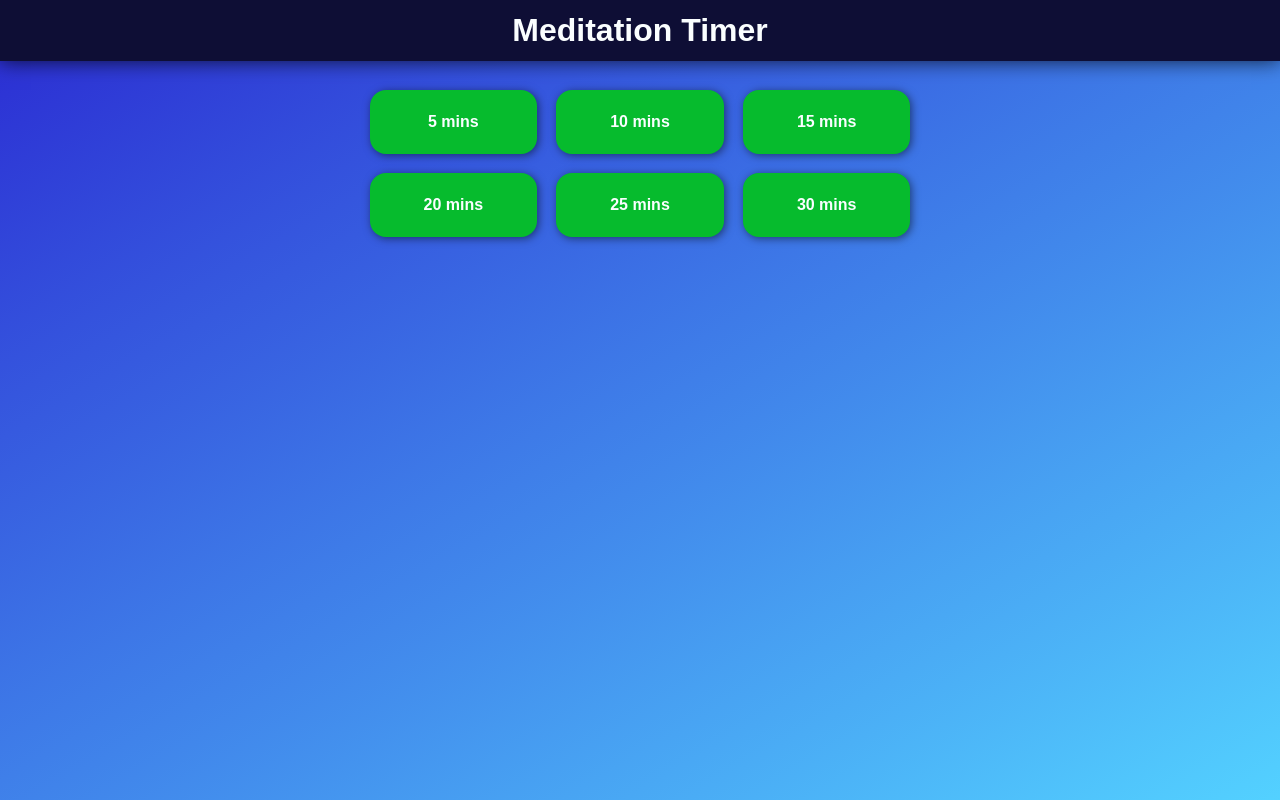
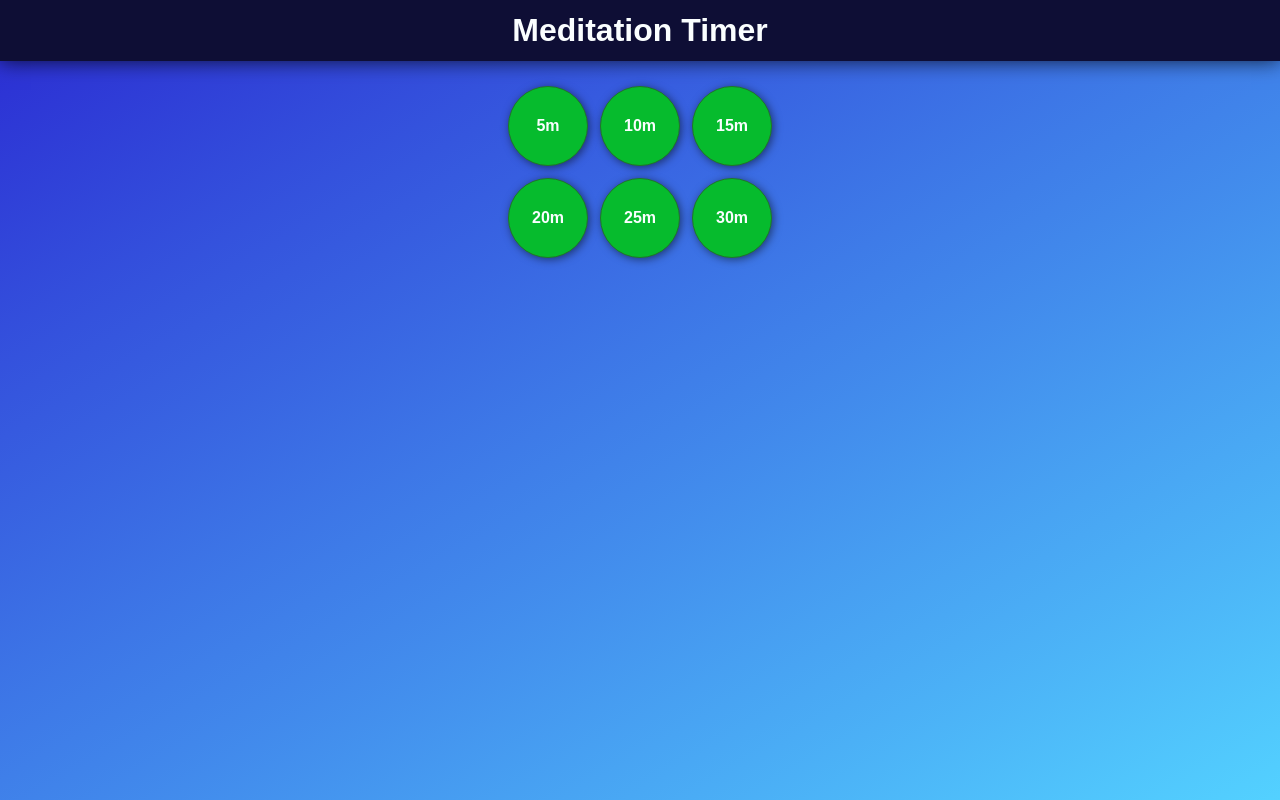
Before and after one commit to benji6/meditation-timer, a website built with webpack: page src/index.html in a window 1280 px wide. Built offline with nearby package versions, Linux system fonts and the light colour scheme; files whose address does not match are found by name; what nosleep.js would draw is missing.

Commit message:
feat(timer-button): Now circular

```diff
--- a/src/index.css
+++ b/src/index.css
@@ -2,8 +2,8 @@
   --blue: #2c31d4;
   --blue-dark: #0e0e35; /* theme-color */
   --gray: #6e6e6e;
+  --green: #06bb2d;
   --green-dark: #207826;
-  --green: #06bb2d;
   --green-light: #5dff80;
   --orange: #d19000;
   --orange-light: #ffcc5b;
@@ -13,6 +13,8 @@
 
   --shadow-base: rgba(0, 0, 0, 0.5);
   --shadow-dark: rgba(0, 0, 0, 0.75);
+
+  --border-radius: 0.05rem;
 
   --font-size-x-large: 6rem;
 
@@ -154,9 +156,10 @@ body {
   animation-timing-function: ease-in-out;
   display: flex;
   flex-wrap: wrap;
+  justify-content: center;
   left: 0;
   margin: 0 auto;
-  max-width: 35rem;
+  max-width: 20rem;
   padding: var(--spacing-base) calc(var(--spacing-base) / 2) 0;
   position: absolute;
   right: 0;
@@ -204,18 +207,20 @@ body {
 }
 
 .timer-button {
+  --size: 5rem;
+
   background: var(--green);
-  border-radius: 1rem;
-  border: none;
+  border-radius: 50%;
+  border: var(--border-radius) solid var(--green-dark);
   box-shadow: 0.1rem 0.1rem 0.5rem var(--shadow-base);
   color: var(--white);
   cursor: pointer;
   display: block;
-  flex: 1 1 8rem;
+  flex: 0 1 var(--size);
   font-size: 1rem;
   font-weight: bold;
-  height: 4rem;
-  margin: calc(var(--spacing-base) / 2);
+  height: var(--size);
+  margin: calc(var(--spacing-small) / 2);
   outline: 0;
   transition: background-color var(--transition-base);
 }
--- a/src/index.html
+++ b/src/index.html
@@ -16,12 +16,12 @@
     <div class="gradient gradient--top"></div>
     <div class="gradient gradient--bottom"></div>
     <div class="timers">
-      <button aria-label="select 5 minutes timer" class="timer-button" data-time="5">5 mins</button>
-      <button aria-label="select 10 minutes timer" class="timer-button" data-time="10">10 mins</button>
-      <button aria-label="select 15 minutes timer" class="timer-button" data-time="15">15 mins</button>
-      <button aria-label="select 20 minutes timer" class="timer-button" data-time="20">20 mins</button>
-      <button aria-label="select 25 minutes timer" class="timer-button" data-time="25">25 mins</button>
-      <button aria-label="select 35 minutes timer" class="timer-button" data-time="30">30 mins</button>
+      <button aria-label="select 5 minutes timer" class="timer-button" data-time="5">5m</button>
+      <button aria-label="select 10 minutes timer" class="timer-button" data-time="10">10m</button>
+      <button aria-label="select 15 minutes timer" class="timer-button" data-time="15">15m</button>
+      <button aria-label="select 20 minutes timer" class="timer-button" data-time="20">20m</button>
+      <button aria-label="select 25 minutes timer" class="timer-button" data-time="25">25m</button>
+      <button aria-label="select 35 minutes timer" class="timer-button" data-time="30">30m</button>
     </div>
     <div class="display display--hidden">
       <div class="time-output"></div>
```
